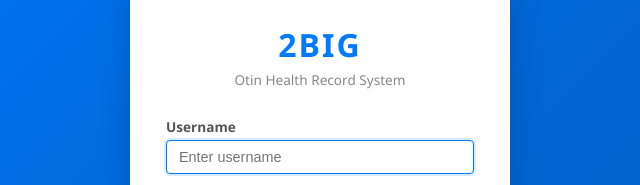
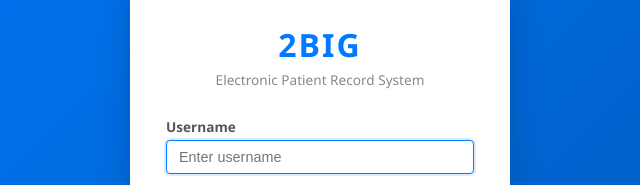
Before and after one commit to TxcWb/22big, a website: page 2big-ehr/public/index.html in a window 1280 px wide. Shown: the part 239-424 px from the top of the page, 320-960 px from the left. Drawn offline with Linux system fonts and the light colour scheme.

Commit message:
Update subtitle in index.html

```diff
--- a/2big-ehr/public/index.html
+++ b/2big-ehr/public/index.html
@@ -11,7 +11,7 @@
     <div class="login-card">
       <div class="logo">
         <h1>2BIG</h1>
-        <p> Otin Health Record System</p>
+        <p> Electronic Patient Record System</p>
       </div>
       <div id="alert" style="display:none"></div>
       <form id="loginForm">
```
